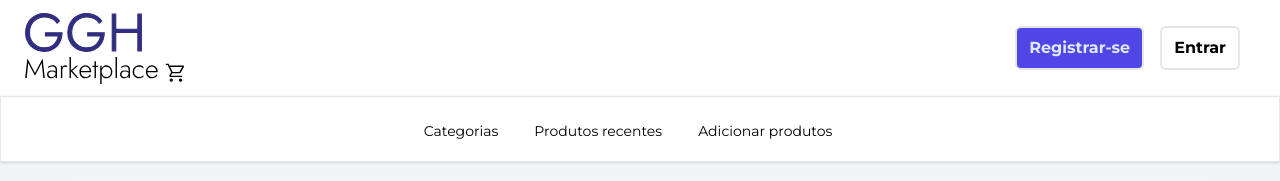
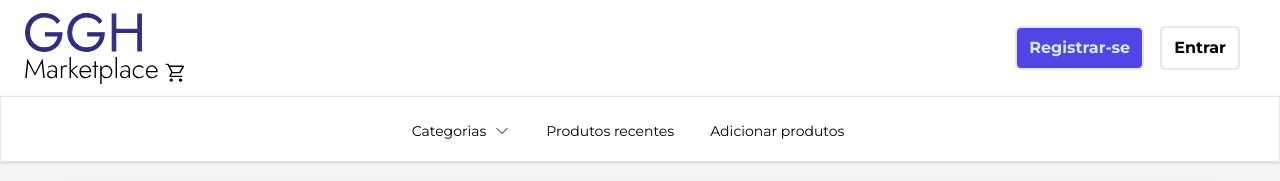
Before and after one commit to machado001/marketplace, a React (Vite) app in the folder react-marketplace/: page / in a window 1280 px wide. Shown: the top 181 px of the page. Built offline with nearby package versions, Linux system fonts and the light colour scheme; no server answers; the database is empty.

Commit message:
Update index.jsx (header)
add dropdown in categories

```diff
--- a/react-marketplace/src/components/Header/index.jsx
+++ b/react-marketplace/src/components/Header/index.jsx
@@ -4,15 +4,19 @@ import { Link, useNavigate } from 'react-router-dom'
 import { useAuth } from '../../context/authContext'
 import GGH from '../../assets/GGHNEW.svg'
 import cart from '../../assets/cart.svg'
+import classNames from 'classnames'
 
 export default function Header() {
   const [mobileMenu, setMobileMenu] = useState(false)
   const itemNavBarClassName =
-    'flex transition ease-in-out my-2 p-3 hover:bg-indigo-200 rounded-md cursor-pointer text-black text-sm'
+    'flex transition ease-in-out my-2 p-3 flex items-center hover:bg-indigo-200 rounded-md cursor-pointer text-black text-sm'
 
   const { user, logout, loading } = useAuth()
   const navigate = useNavigate()
 
+  const [showDropdown, setShowDropdown] = useState(false);
+
+    const toggleDropdown = () => setShowDropdown(!showDropdown);
   function changeProfile() {
     if (user) {
       return (
@@ -112,7 +116,31 @@ export default function Header() {
                   : 'gap-3 md:flex justify-between md:items-center justify-center z-[1] md:z-auto md:static absolute w-full left-0 md:w-auto md:py-0 py-4  md:p-0 p-6 md:opacity-100 opacity-0 top-[-400px] transition-all ease-in-out duration-500 bg-white'
               }
             >
-              <p className={itemNavBarClassName}>Categorias</p>
+              <div>
+              <button className={itemNavBarClassName} onClick={toggleDropdown}>
+                Categorias
+                <svg xmlns="http://www.w3.org/2000/svg" fill="none" viewBox="0 0 24 24" strokeWidth={1.5} stroke="currentColor" className="w-4 h-4 ml-2">
+  <path strokeLinecap="round" strokeLinejoin="round" d="M19.5 8.25l-7.5 7.5-7.5-7.5" />
+</svg>
+                </button>
+                <ul className={classNames('flex flex-col absolute bg-white rounded shadow-lg mt-2 py-2 z-50', { 'hidden': !showDropdown })}>
+        <li className="flex">
+
+          <a href="#" className="block flex items-center px-4 py-2 text-gray-800 hover:bg-gray-100" onClick={toggleDropdown}>D
+          item 1<svg xmlns="http://www.w3.org/2000/svg" fill="none" viewBox="0 0 24 24" strokeWidth={1.5} stroke="currentColor" className="flex-end ml-2 w-4 h-4">
+  <path strokeLinecap="round" strokeLinejoin="round" d="M8.25 4.5l7.5 7.5-7.5 7.5" />
+</svg>
+</a>
+
+        </li>
+        <li className="border-gray-400">
+          <a href="#" className="block px-4 py-2 text-gray-800 hover:bg-gray-100" onClick={toggleDropdown}>Dropdown item 2</a>
+        </li>
+        <li className="border-gray-400">
+          <a href="#" className="block px-4 py-2 text-gray-800 hover:bg-gray-100" onClick={toggleDropdown}>Dropdown item 3</a>
+        </li>
+      </ul>
+                </div>
               <Link className={itemNavBarClassName} to="/produtos">
                 Produtos recentes
               </Link>
```
